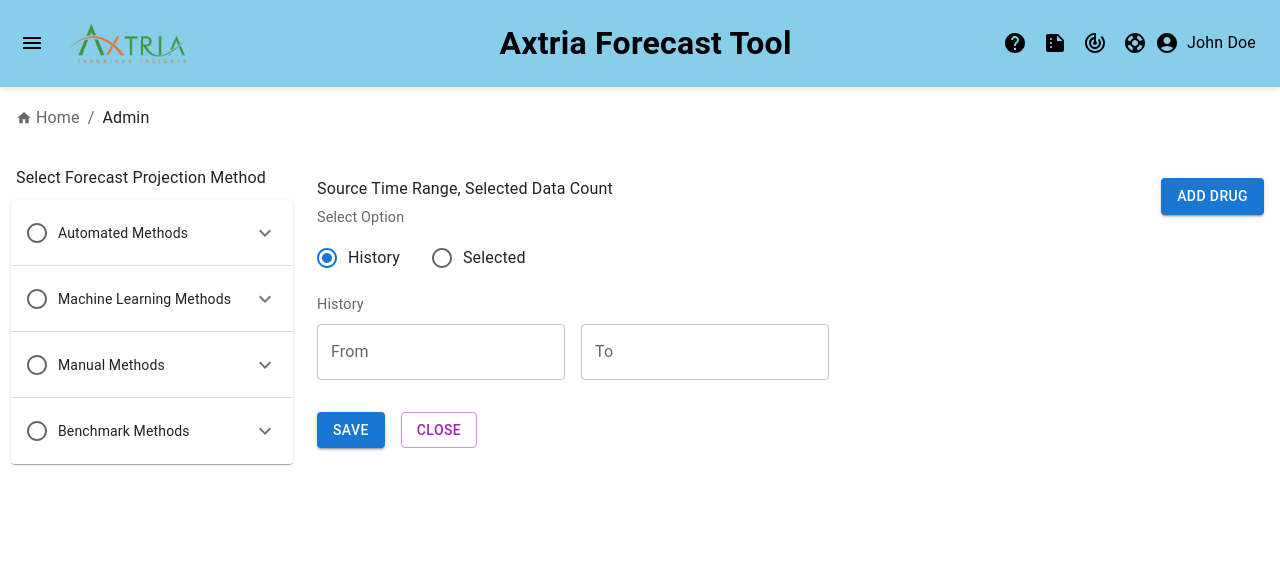
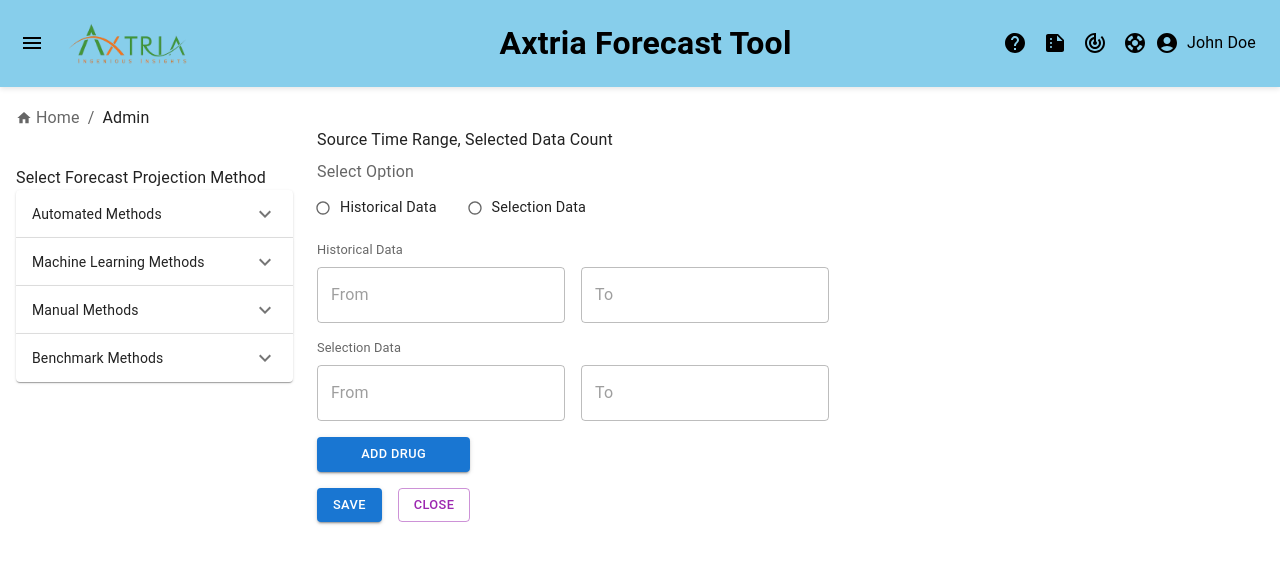
Before and after one commit to DhanushAxtria/Forecast, a React (Create React App) app: page /admin in a window 1280 px wide. Shown: the top 564 px of the page. Built offline with nearby package versions, Linux system fonts and the light colour scheme.

Commit message:
changes 8th nov

```diff
--- a/src/Body/Forecastpage.jsx
+++ b/src/Body/Forecastpage.jsx
@@ -29,6 +29,10 @@
 
     const handleSheetSelect = (event) => {
         setSelectedSheet(event.target.value);
+    };
+    const getColorForSheet = (index) => {
+        const colors = ['#FF5733', '#33A1FF', '#33FF57', '#FF33D1', '#FFC733'];
+        return colors[index % colors.length]; // Rotate colors for different sheets
     };
 
     const handleAccordionToggle = (workbook) => (event, isExpanded) => {
@@ -64,13 +68,6 @@
 
     return (
         <Box sx={{ display: 'flex', flexDirection: 'column'}}>
-            {/* Add Drug Button in Top-Right Corner */}
-            <Box sx={{ display: 'flex', justifyContent: 'flex-end', padding: 2 }}>
-                <Button variant="contained" color="primary" onClick={handleAddDrugClick}>
-                    Add Drug
-                </Button>
-            </Box>
-
             {/* Side Drawer */}
             <Drawer
                 variant="permanent"
@@ -94,13 +91,7 @@
                         Select Forecast Projection Method
                     </Typography>
 
-                    {/* RadioGroup for single selection of workbooks */}
-                    <FormControl component="fieldset">
-                        <RadioGroup
-                            sx={{ marginTop: '10px', marginLeft: '-5px' }}
-                            value={selectedWorkbook}
-                            onChange={handleWorkbookSelect}
-                        >
+                    {/* Accordion for workbooks without radio buttons */}
                     {Object.keys(workbooks).map((workbook) => (
                         <Accordion
                             key={workbook}
@@ -109,27 +100,28 @@
                             disableGutters
                         >
                             <AccordionSummary expandIcon={<ExpandMore />}>
-                                        <FormControlLabel
-                                            value={workbook}
-                                            control={<Radio />}
-                                            label={<span style={{ fontSize: '0.875rem', whiteSpace: 'nowrap' }}>{workbook}</span>}
-                                            onClick={(e) => e.stopPropagation()}
-                                        />
+                                <Typography sx={{ fontSize: '0.875rem' }}>
+                                    {workbook}
+                                </Typography>
                             </AccordionSummary>
 
-                                    {/* Show sheets as radio options if the accordion is expanded */}
+                            {/* Show sheets as radio options with colors */}
                             <AccordionDetails>
                                 <FormControl component="fieldset">
                                     <RadioGroup
                                         value={selectedSheet}
                                         onChange={handleSheetSelect}
                                     >
-                                                {workbooks[workbook].map((sheet) => (
+                                        {workbooks[workbook].map((sheet, index) => (
                                             <FormControlLabel
                                                 key={sheet}
                                                 value={sheet}
                                                 control={<Radio />}
-                                                        label={<span style={{ fontSize: '0.8125rem' }}>{sheet}</span>}
+                                                label={
+                                                    <Typography sx={{ fontSize: '0.8125rem', color: getColorForSheet(index) }}>
+                                                        {sheet}
+                                                    </Typography>
+                                                }
                                             />
                                         ))}
                                     </RadioGroup>
@@ -137,15 +129,14 @@
                             </AccordionDetails>
                         </Accordion>
                     ))}
-                        </RadioGroup>
-                    </FormControl>
                 </Box>
             </Drawer>
 
             {/* Footer positioned below the Drawer */}
             <Box sx={{ ml: '309px', mt: 2 }}>
-                <Footer />
+                <Footer handleAddDrugClick={handleAddDrugClick} /> {/* Pass handleAddDrugClick to Footer */}
             </Box>
+
 
             {/* Right Side Drug List Drawer */}
             <Drawer anchor="right" open={drugDrawerOpen} onClose={handleDrawerClose}>
--- a/src/Body/Newpage.jsx
+++ b/src/Body/Newpage.jsx
@@ -54,6 +54,17 @@
             { scenario: 'FX18', cycle: '99', country: '20.4', area: '0.8', modified: 'NEW', user: 'USER1' },
         ],
     };
+    const updateTableDataWithVariance = () => {
+        if (selectedSheet) {
+            const updatedData = sheetContents[selectedSheet].map(row => {
+                return {
+                    ...row,
+                    area: (parseFloat(row.area) + parseFloat(variance)).toFixed(1) // Adjusting the area by the variance value
+                };
+            });
+            setTableData(updatedData);
+        }
+    };
 
     const handleChange = (name) => (event, newValue) => {
         setFilters((prev) => ({
@@ -76,9 +87,15 @@
 
     const handleConfirm = () => {
         if (selectedSheet) {
-            setTableData(sheetContents[selectedSheet]);
+            updateTableDataWithVariance();
         } else {
             alert("Please select a sheet.");
+        }
+    };
+    const applyVarianceFilter = () => {
+        if (selectedSheet) {
+            const filteredData = sheetContents[selectedSheet].filter(row => parseFloat(row.area) >= parseFloat(variance));
+            setTableData(filteredData);
         }
     };
     const getGreetingMessage = () => {
@@ -89,7 +106,7 @@
     };
     const selectSheet = (sheet) => {
         setSelectedSheet(sheet);
-        setTableData(sheetContents[sheet]);
+        updateTableDataWithVariance();
     };
 
     const handleVarianceChange = (event) => {
@@ -123,6 +140,10 @@
             setScenarioOptions([]);
         }
     }, [filters.countries, filters.therapeuticAreas]);
+
+    useEffect(() => {
+        updateTableDataWithVariance();
+    }, [variance, selectedSheet]);
 
     useEffect(() => {
         if (scenarios.scenario1 && scenarios.scenario2 && selectedSheet) {
@@ -234,9 +255,9 @@
                 </Box>
             {/* Left section for Select Excel Sheet and right section for the Table */}
             <Box display="flex" alignItems="flex-start" gap={2}>
-                <Box width="250px" mt={4}>
+                <Box width="250px" sx={{mt:-4}}>
                     {scenarios.scenario1 && scenarios.scenario2 && (
-                        <Accordion>
+                        <Accordion sx={{ mt: -1 }}>
                             <AccordionSummary expandIcon={<ExpandMore />}>
                                 <Typography>Select Workbook and Excel Sheet</Typography>
                             </AccordionSummary>
--- a/src/Footer/Forecastpage_footer.jsx
+++ b/src/Footer/Forecastpage_footer.jsx
@@ -1,25 +1,22 @@
-// Footer.js
 import React, { useState } from 'react';
-import { Box, Typography, FormControl, RadioGroup, FormLabel, Radio, FormControlLabel, TextField,Button } from '@mui/material';
+import { Box, Typography, FormControl, RadioGroup, FormLabel, Radio, FormControlLabel, TextField, Button } from '@mui/material';
 import { AdapterDateFns } from '@mui/x-date-pickers/AdapterDateFns';
 import { LocalizationProvider } from '@mui/x-date-pickers';
 import { DatePicker } from '@mui/x-date-pickers/DatePicker';
 
-const Footer = () => {
-    const [selectedOption, setSelectedOption] = useState('History'); // State to track selected radio button
+const Footer = ({ handleAddDrugClick }) => { // Receive handleAddDrugClick as prop
+    const [selectedOption, setSelectedOption] = useState('History');
     const [historyFromDate, setHistoryFromDate] = useState(null);
     const [historyToDate, setHistoryToDate] = useState(null);
     const [selectedFromDate, setSelectedFromDate] = useState(null);
     const [selectedToDate, setSelectedToDate] = useState(null);
-    const [fromDate, setFromDate] = useState(null);
-    const [toDate, setToDate] = useState(null);
+
     const handleSave = () => {
-        // Add save logic here
-        console.log("Save button clicked with dates:", { fromDate, toDate });
+        console.log("Saved History:", { historyFromDate, historyToDate });
+        console.log("Saved Selection:", { selectedFromDate, selectedToDate });
     };
 
     const handleClose = () => {
-        // Add close logic here
         console.log("Close button clicked");
     };
 
@@ -33,72 +30,95 @@
             display: 'flex',
             flexDirection: 'column',
             alignItems: 'flex-start',
-            marginTop:'-80px', // Move layout slightly up
+            marginTop: '-60px',
         }}>
-            <Typography variant="subtitle1" gutterBottom>
+            <Typography variant="subtitle1" gutterBottom sx={{ fontSize: '1rem' }}>
                 Source Time Range, Selected Data Count
             </Typography>
 
             {/* Radio buttons for History and Selected */}
             <FormControl component="fieldset" sx={{ mb: 2 }}>
-                <FormLabel component="legend" sx={{ fontSize: '0.9rem', mb: 1 }}>Select Option</FormLabel>
+                <FormLabel component="legend" sx={{ fontSize: '1rem', mb: 1 }}>Select Option</FormLabel>
                 <RadioGroup
                     value={selectedOption}
                     onChange={handleOptionChange}
                     sx={{ display: 'flex', flexDirection: 'row', gap: 2 }}
                 >
-                    <FormControlLabel value="History" control={<Radio />} label="History" />
-                    <FormControlLabel value="Selected" control={<Radio />} label="Selected" />
+                    <FormControlLabel
+                        value="Historical Data"
+                        control={<Radio sx={{ '& .MuiSvgIcon-root': { fontSize: '1rem' } }} />}
+                        label={<Typography sx={{ fontSize: '0.9rem' }}>Historical Data</Typography>}
+                    />
+                    <FormControlLabel
+                        value="Selection Data"
+                        control={<Radio sx={{ '& .MuiSvgIcon-root': { fontSize: '1rem' } }} />}
+                        label={<Typography sx={{ fontSize: '0.9rem' }}>Selection Data</Typography>}
+                    />
                 </RadioGroup>
             </FormControl>
 
-            {/* Conditionally Rendered Date Pickers */}
+            {/* History Date Pickers */}
+            <Box sx={{ display: 'flex', flexDirection: 'column', gap: 1, mb: 2 }}>
+                <FormLabel component="legend" sx={{ fontSize: '0.8rem' }}>Historical Data</FormLabel>
                 <LocalizationProvider dateAdapter={AdapterDateFns}>
-                {selectedOption === 'History' ? (
-                    <Box sx={{ display: 'flex', flexDirection: 'column', gap: 1, mb: 2 }}>
-                        <FormLabel component="legend" sx={{ fontSize: '0.9rem' }}>History</FormLabel>
                     <Box sx={{ display: 'flex', gap: 2 }}>
                         <DatePicker
                             label="From"
                             value={historyFromDate}
                             onChange={(newValue) => setHistoryFromDate(newValue)}
-                                renderInput={(params) => <TextField {...params} size="small" />}
+                            renderInput={(params) => <TextField {...params} size="small" sx={{ fontSize: '0.7rem' }} />}
+                            disabled={selectedOption !== 'Historical Data'}
                         />
                         <DatePicker
                             label="To"
                             value={historyToDate}
                             onChange={(newValue) => setHistoryToDate(newValue)}
-                                renderInput={(params) => <TextField {...params} size="small" />}
+                            renderInput={(params) => <TextField {...params} size="small" sx={{ fontSize: '0.7rem' }} />}
+                            disabled={selectedOption !== 'Historical Data'}
                         />
                     </Box>
+                </LocalizationProvider>
             </Box>
-                ) : (
-                    <Box sx={{ display: 'flex', flexDirection: 'column', gap: 1, mb: 2 }}>
-                        <FormLabel component="legend" sx={{ fontSize: '0.9rem' }}>Selected</FormLabel>
+
+            {/* Selected Date Pickers */}
+            <Box sx={{ display: 'flex', flexDirection: 'column', gap: 1 }}>
+                <FormLabel component="legend" sx={{ fontSize: '0.8rem' }}>Selection Data</FormLabel>
+                <LocalizationProvider dateAdapter={AdapterDateFns}>
                     <Box sx={{ display: 'flex', gap: 2 }}>
                         <DatePicker
                             label="From"
                             value={selectedFromDate}
                             onChange={(newValue) => setSelectedFromDate(newValue)}
-                                renderInput={(params) => <TextField {...params} size="small" />}
+                            renderInput={(params) => <TextField {...params} size="small" sx={{ fontSize: '0.7rem' }} />}
+                            disabled={selectedOption !== 'Selection Data'}
                         />
                         <DatePicker
                             label="To"
                             value={selectedToDate}
                             onChange={(newValue) => setSelectedToDate(newValue)}
-                                renderInput={(params) => <TextField {...params} size="small" />}
+                            renderInput={(params) => <TextField {...params} size="small" sx={{ fontSize: '0.7rem' }} />}
+                            disabled={selectedOption !== 'Selection Data'}
                         />
                     </Box>
+                </LocalizationProvider>
             </Box>
-                )}
-            </LocalizationProvider>
-            <Box sx={{ display: 'flex', gap: 2, mt: 2 }}>
-                <Button variant="contained" color="primary" onClick={handleSave}>
+
+            {/* Button Container */}
+            <Box sx={{ display: 'flex', flexDirection: 'column', gap: 1, mt: 2 }}>
+                {/* Add Drug Button */}
+                <Button variant="contained" color="primary" onClick={handleAddDrugClick} sx={{ fontSize: '0.8rem', mb: 1 }}>
+                    Add Drug
+                </Button>
+
+                {/* Save and Close Buttons */}
+                <Box sx={{ display: 'flex', gap: 2 }}>
+                    <Button variant="contained" color="primary" onClick={handleSave} sx={{ fontSize: '0.8rem' }}>
                         Save
                     </Button>
-                <Button variant="outlined" color="secondary" onClick={handleClose}>
+                    <Button variant="outlined" color="secondary" onClick={handleClose} sx={{ fontSize: '0.8rem' }}>
                         Close
                     </Button>
+                </Box>
             </Box>
         </Box>
     );
```
Lines whose indentation alone changed are shown as unchanged.
